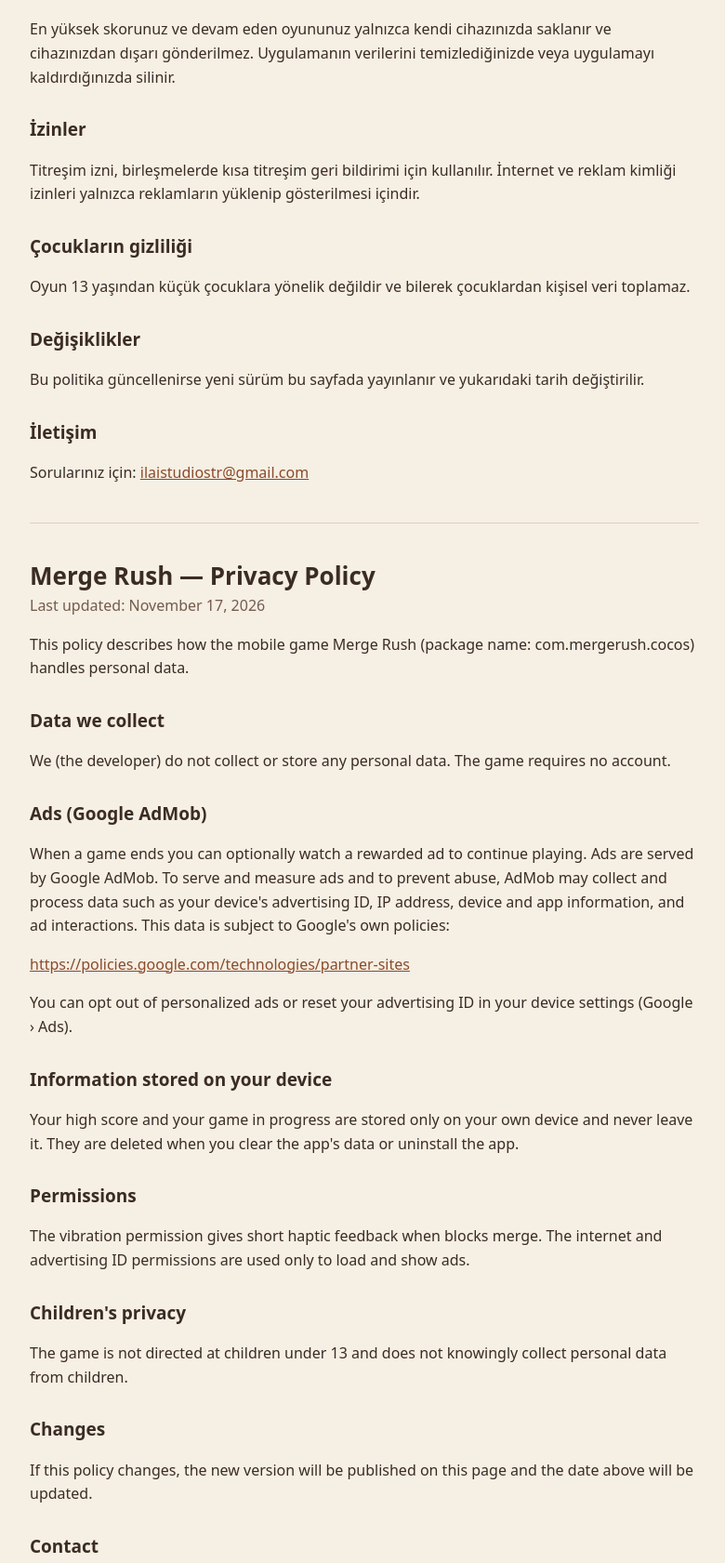
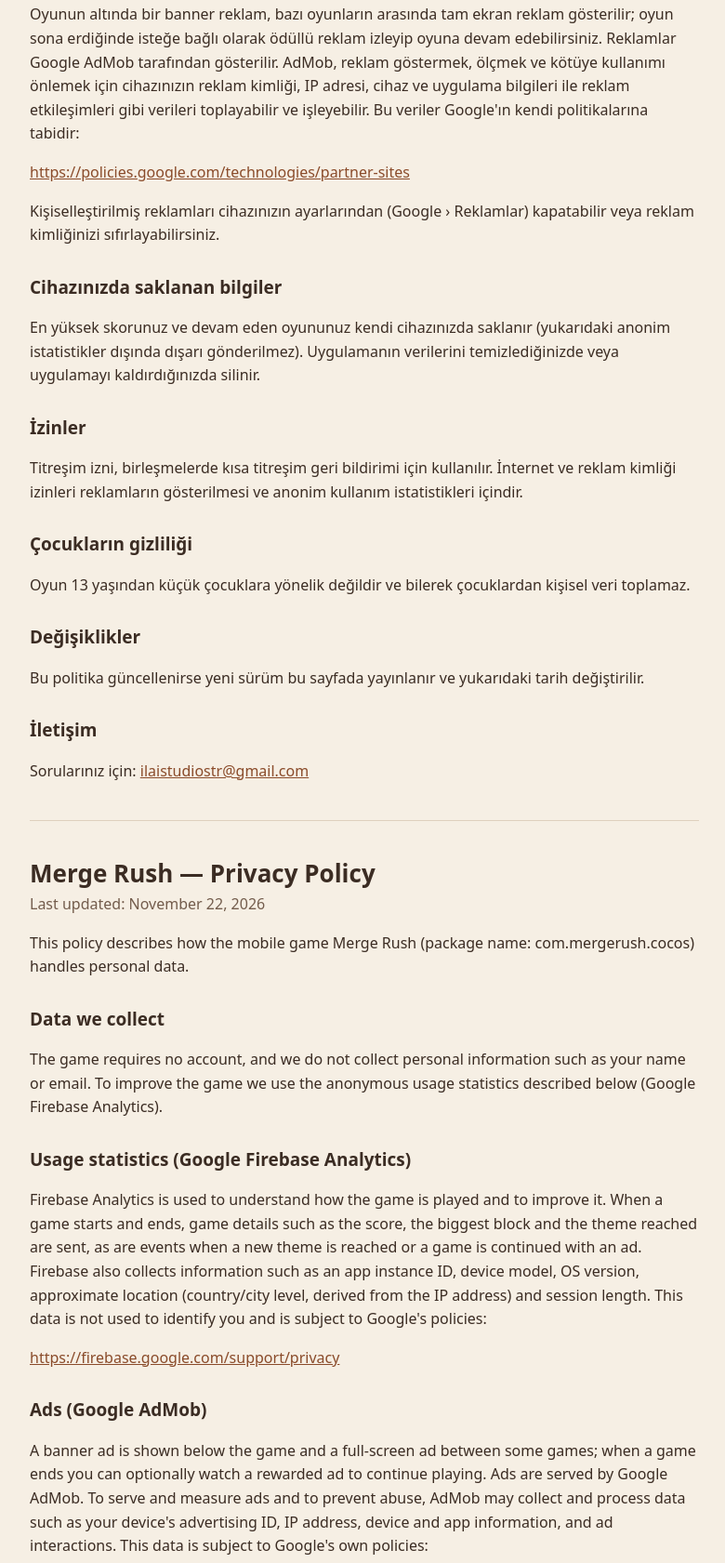
Before and after one commit to Bilylmz/Bilylmz.github.io, a plain HTML site: page merge-rush-gizlilik.html in a window 1280 px wide. Shown: the part 645-2326 px from the top of the page at 93% size, without its empty margins (248-1028 px from the left). Drawn offline with Linux system fonts and the light colour scheme.

Commit message:
Gizlilik politikası: Firebase Analytics, banner ve geçiş reklamları

```diff
--- a/merge-rush-gizlilik.html
+++ b/merge-rush-gizlilik.html
@@ -25,23 +25,27 @@
 <body>
 
 <h1>Merge Rush — Gizlilik Politikası</h1>
-<p class="date">Son güncelleme: 17 Kasım 2026</p>
+<p class="date">Son güncelleme: 22 Kasım 2026</p>
 
 <p>Bu politika, Merge Rush adlı mobil oyunun (paket adı: com.mergerush.cocos) kişisel verilerle ilgili uygulamasını açıklar.</p>
 
 <h2>Bizim topladığımız veriler</h2>
-<p>Biz (oyunun geliştiricisi) hiçbir kişisel veri toplamayız ve saklamayız. Oyun hesap açmanızı istemez.</p>
+<p>Oyun hesap açmanızı istemez; adınız, e-postanız gibi kişisel bilgileri toplamayız. Oyunu geliştirmek için aşağıda anlatılan anonim kullanım istatistiklerini (Google Firebase Analytics) kullanırız.</p>
+
+<h2>Kullanım istatistikleri (Google Firebase Analytics)</h2>
+<p>Oyunun nasıl oynandığını anlamak ve geliştirmek için Firebase Analytics kullanılır. Oyun başladığında ve bittiğinde skor, en büyük blok ve ulaşılan tema gibi oyun bilgileri; yeni bir temaya ulaşıldığında ve reklamla devam edildiğinde bu olaylar gönderilir. Firebase ayrıca uygulama örneği kimliği, cihaz modeli, işletim sistemi sürümü, yaklaşık konum (ülke/şehir düzeyinde, IP adresinden) ve oturum süresi gibi bilgileri toplar. Bu veriler kimliğinizi belirlemek için kullanılmaz ve Google'ın politikalarına tabidir:</p>
+<p><a href="https://firebase.google.com/support/privacy">https://firebase.google.com/support/privacy</a></p>
 
 <h2>Reklamlar (Google AdMob)</h2>
-<p>Oyun sona erdiğinde isteğe bağlı olarak ödüllü reklam izleyip oyuna devam edebilirsiniz. Reklamlar Google AdMob tarafından gösterilir. AdMob, reklam göstermek, ölçmek ve kötüye kullanımı önlemek için cihazınızın reklam kimliği, IP adresi, cihaz ve uygulama bilgileri ile reklam etkileşimleri gibi verileri toplayabilir ve işleyebilir. Bu veriler Google'ın kendi politikalarına tabidir:</p>
+<p>Oyunun altında bir banner reklam, bazı oyunların arasında tam ekran reklam gösterilir; oyun sona erdiğinde isteğe bağlı olarak ödüllü reklam izleyip oyuna devam edebilirsiniz. Reklamlar Google AdMob tarafından gösterilir. AdMob, reklam göstermek, ölçmek ve kötüye kullanımı önlemek için cihazınızın reklam kimliği, IP adresi, cihaz ve uygulama bilgileri ile reklam etkileşimleri gibi verileri toplayabilir ve işleyebilir. Bu veriler Google'ın kendi politikalarına tabidir:</p>
 <p><a href="https://policies.google.com/technologies/partner-sites">https://policies.google.com/technologies/partner-sites</a></p>
 <p>Kişiselleştirilmiş reklamları cihazınızın ayarlarından (Google › Reklamlar) kapatabilir veya reklam kimliğinizi sıfırlayabilirsiniz.</p>
 
 <h2>Cihazınızda saklanan bilgiler</h2>
-<p>En yüksek skorunuz ve devam eden oyununuz yalnızca kendi cihazınızda saklanır ve cihazınızdan dışarı gönderilmez. Uygulamanın verilerini temizlediğinizde veya uygulamayı kaldırdığınızda silinir.</p>
+<p>En yüksek skorunuz ve devam eden oyununuz kendi cihazınızda saklanır (yukarıdaki anonim istatistikler dışında dışarı gönderilmez). Uygulamanın verilerini temizlediğinizde veya uygulamayı kaldırdığınızda silinir.</p>
 
 <h2>İzinler</h2>
-<p>Titreşim izni, birleşmelerde kısa titreşim geri bildirimi için kullanılır. İnternet ve reklam kimliği izinleri yalnızca reklamların yüklenip gösterilmesi içindir.</p>
+<p>Titreşim izni, birleşmelerde kısa titreşim geri bildirimi için kullanılır. İnternet ve reklam kimliği izinleri reklamların gösterilmesi ve anonim kullanım istatistikleri içindir.</p>
 
 <h2>Çocukların gizliliği</h2>
 <p>Oyun 13 yaşından küçük çocuklara yönelik değildir ve bilerek çocuklardan kişisel veri toplamaz.</p>
@@ -55,23 +59,27 @@
 <hr>
 
 <h1>Merge Rush — Privacy Policy</h1>
-<p class="date">Last updated: November 17, 2026</p>
+<p class="date">Last updated: November 22, 2026</p>
 
 <p>This policy describes how the mobile game Merge Rush (package name: com.mergerush.cocos) handles personal data.</p>
 
 <h2>Data we collect</h2>
-<p>We (the developer) do not collect or store any personal data. The game requires no account.</p>
+<p>The game requires no account, and we do not collect personal information such as your name or email. To improve the game we use the anonymous usage statistics described below (Google Firebase Analytics).</p>
+
+<h2>Usage statistics (Google Firebase Analytics)</h2>
+<p>Firebase Analytics is used to understand how the game is played and to improve it. When a game starts and ends, game details such as the score, the biggest block and the theme reached are sent, as are events when a new theme is reached or a game is continued with an ad. Firebase also collects information such as an app instance ID, device model, OS version, approximate location (country/city level, derived from the IP address) and session length. This data is not used to identify you and is subject to Google's policies:</p>
+<p><a href="https://firebase.google.com/support/privacy">https://firebase.google.com/support/privacy</a></p>
 
 <h2>Ads (Google AdMob)</h2>
-<p>When a game ends you can optionally watch a rewarded ad to continue playing. Ads are served by Google AdMob. To serve and measure ads and to prevent abuse, AdMob may collect and process data such as your device's advertising ID, IP address, device and app information, and ad interactions. This data is subject to Google's own policies:</p>
+<p>A banner ad is shown below the game and a full-screen ad between some games; when a game ends you can optionally watch a rewarded ad to continue playing. Ads are served by Google AdMob. To serve and measure ads and to prevent abuse, AdMob may collect and process data such as your device's advertising ID, IP address, device and app information, and ad interactions. This data is subject to Google's own policies:</p>
 <p><a href="https://policies.google.com/technologies/partner-sites">https://policies.google.com/technologies/partner-sites</a></p>
 <p>You can opt out of personalized ads or reset your advertising ID in your device settings (Google › Ads).</p>
 
 <h2>Information stored on your device</h2>
-<p>Your high score and your game in progress are stored only on your own device and never leave it. They are deleted when you clear the app's data or uninstall the app.</p>
+<p>Your high score and your game in progress are stored on your own device (apart from the anonymous statistics above, they are not sent anywhere). They are deleted when you clear the app's data or uninstall the app.</p>
 
 <h2>Permissions</h2>
-<p>The vibration permission gives short haptic feedback when blocks merge. The internet and advertising ID permissions are used only to load and show ads.</p>
+<p>The vibration permission gives short haptic feedback when blocks merge. The internet and advertising ID permissions are used to show ads and for anonymous usage statistics.</p>
 
 <h2>Children's privacy</h2>
 <p>The game is not directed at children under 13 and does not knowingly collect personal data from children.</p>
```
